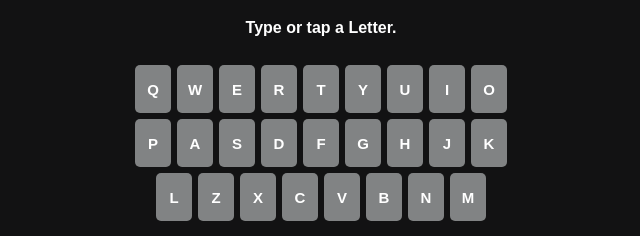
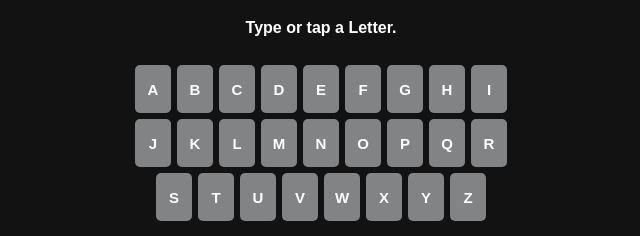
Before and after one commit to BokoMoLol/Letterle, a plain HTML site: page index.html in a window 1280 px wide. Shown: the part 2039-2275 px from the top of the page, 319-959 px from the left. Drawn offline with Linux system fonts and the light colour scheme.

Commit message:
Update index.html

```diff
--- a/index.html
+++ b/index.html
@@ -154,7 +154,7 @@
 	</main>
 
 	<script>
-		const alphabet = "QWERTYUIOPASDFGHJKLZXCVBNM";
+		const alphabet = "ABCDEFGHIJKLMNOPQRSTUVWXYZ";
 		const maxGuesses = 26;
 		let answer = "";
 		let guessNumber = 0;
```
